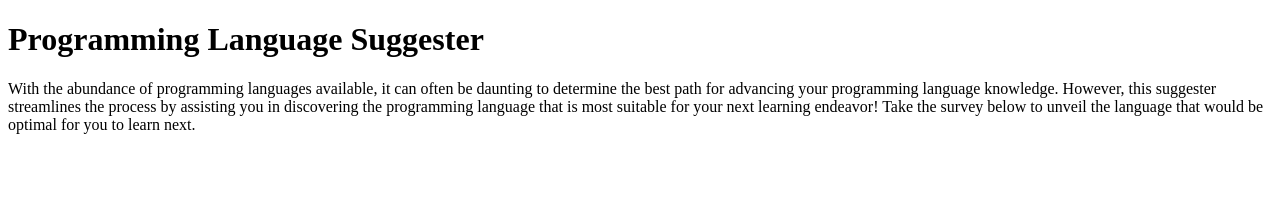
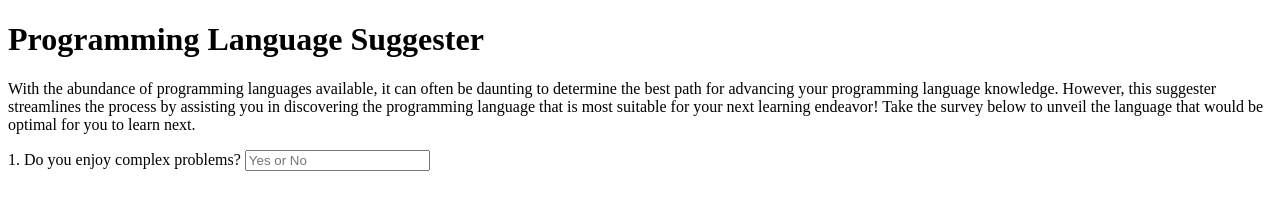
Before and after one commit to jessicahattig/Programming-Language-Suggester, a plain HTML site: page index.html in a window 1280 px wide. Drawn offline with Linux system fonts and the light colour scheme.

Commit message:
Create form.

```diff
--- a/index.html
+++ b/index.html
@@ -8,6 +8,10 @@
 <body>
   <h1>Programming Language Suggester</h1>
   <p>With the abundance of programming languages available, it can often be daunting to determine the best path for advancing your programming language knowledge. However, this suggester streamlines the process by assisting you in discovering the programming language that is most suitable for your next learning endeavor! Take the survey below to unveil the language that would be optimal for you to learn next.</p>
+  <form id="questionnaire">
+    <label for="firstquestion">1. Do you enjoy complex problems?</label>
+    <input type="text" name="survey" placeholder="Yes or No">
 
+  </form>
 </body>
 </html>
```
